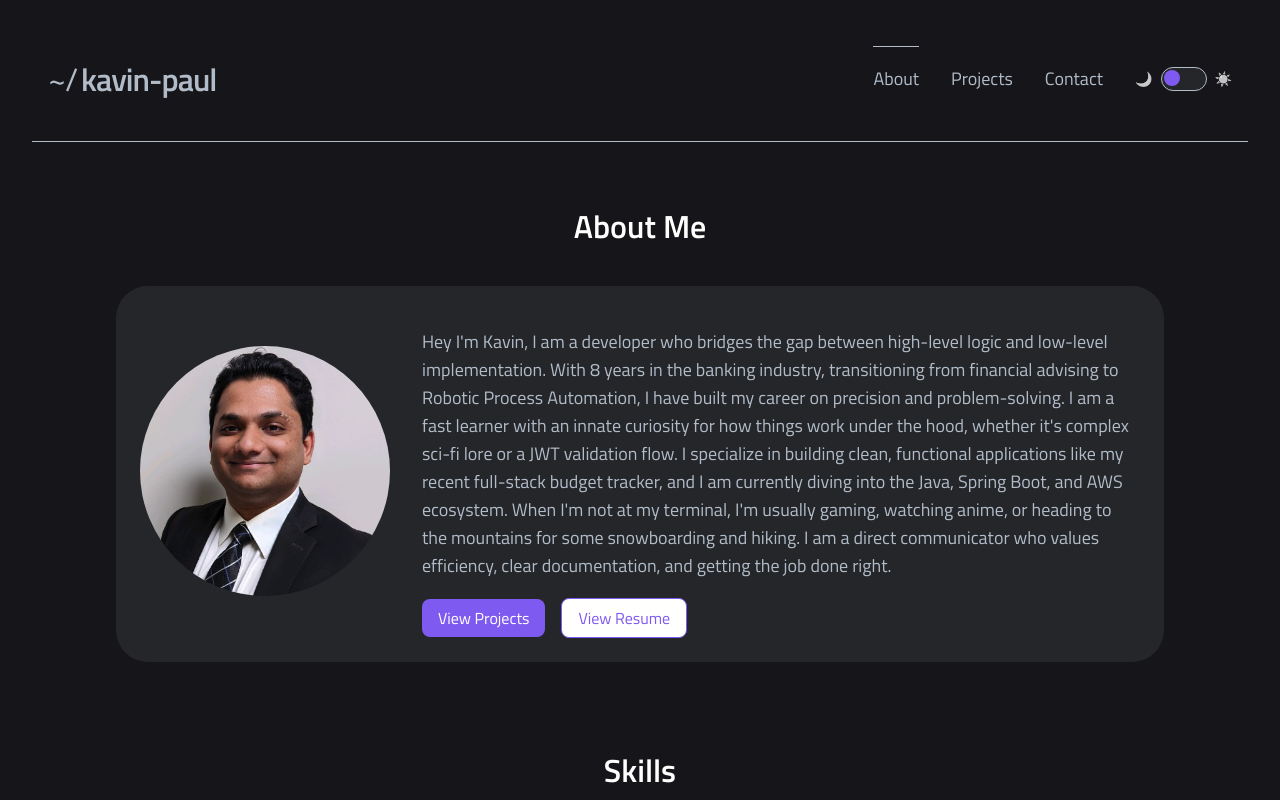
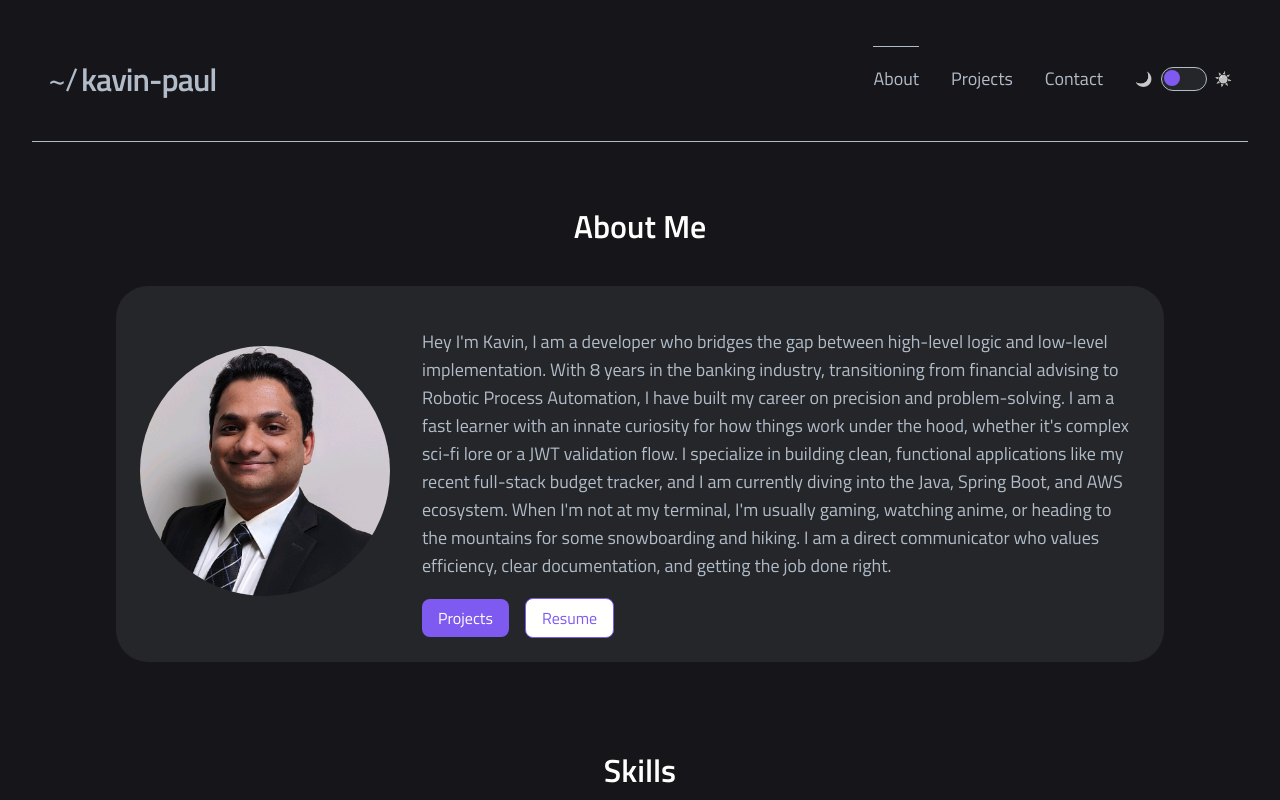
Before and after one commit to CodingKavin/MyPortfolio, a React (Vite) app: page / in a window 1280 px wide. Shown: the top 800 px of the page. Built offline with nearby package versions, Linux system fonts and the light colour scheme.

Commit message:
bugfix button to href, about page button update, clean unused imports

```diff
--- a/src/App.jsx
+++ b/src/App.jsx
@@ -1,5 +1,3 @@
-import { useState } from "react";
-import { BrowserRouter, Routes, Route, Navigate } from "react-router-dom";
 import { ThemeProvider } from "./context/ThemeContext.jsx";
 import Navigation from "./components/Navigation/Navigation.jsx";
 import Footer from "./components/Footer/Footer.jsx";
--- a/src/components/Button/Button.jsx
+++ b/src/components/Button/Button.jsx
@@ -15,7 +15,7 @@ const Button = ({
 
   if (isLink) {
     return (
-      <a href="" to={to} className={combinedClassName} {...props}>
+      <a href={to} className={combinedClassName} {...props}>
         {children}
       </a>
     );
--- a/src/pages/AboutPage/AboutPage.jsx
+++ b/src/pages/AboutPage/AboutPage.jsx
@@ -73,10 +73,10 @@ const AboutPage = () => {
                 <Button
                   variant="primary"
                   isLink={true}
-                  to="/projects"
+                  to="#projects"
                   className="about-me__btn"
                 >
-                  <Typography variant="p2">View Projects</Typography>
+                  <Typography variant="p2">Projects</Typography>
                 </Button>
                 <a
                   href={MyResume}
@@ -85,7 +85,7 @@ const AboutPage = () => {
                   className="about-me__download-link"
                 >
                   <Button variant="secondary" className="about-me__btn">
-                    <Typography variant="p2">View Resume</Typography>
+                    <Typography variant="p2">Resume</Typography>
                   </Button>
                 </a>
               </div>
```
